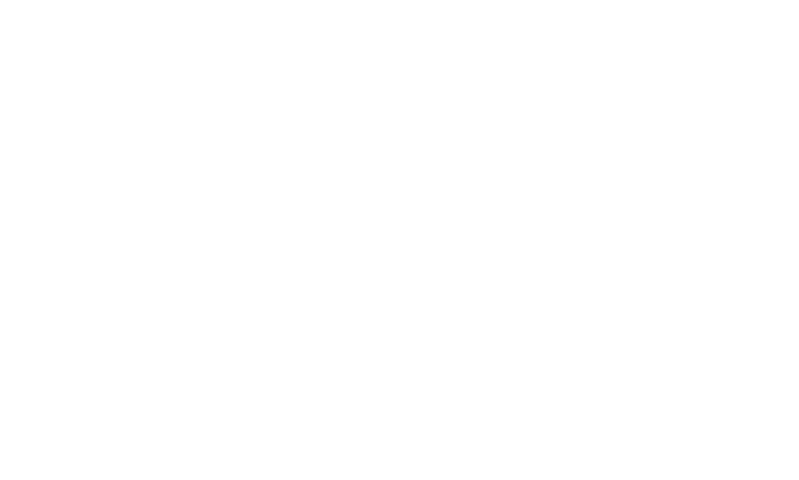
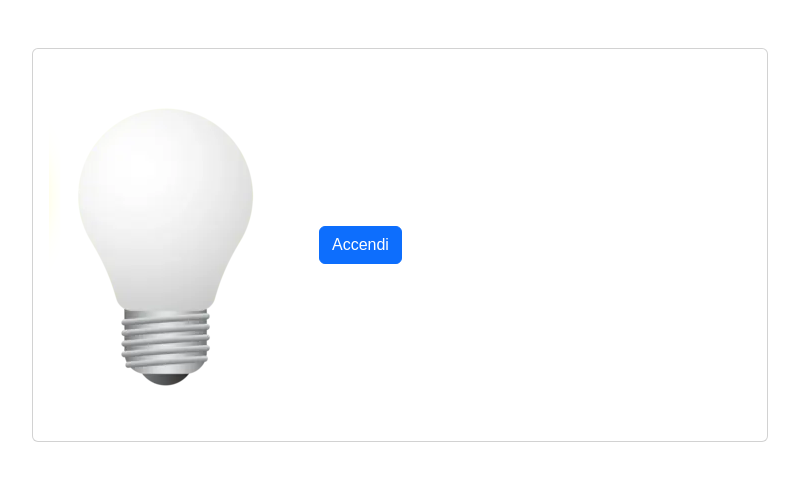
Before and after one commit to luigi-giordano/js-dom-1, a plain HTML site: page index.html in a window 1280 px wide. Shown: the whole page, without its empty margins (240-1039 px from the left). Drawn offline with nearby package versions, Linux system fonts and the light colour scheme.

Commit message:
create container

```diff
--- a/index.html
+++ b/index.html
@@ -3,10 +3,35 @@
 <head>
   <meta charset="UTF-8">
   <meta name="viewport" content="width=device-width, initial-scale=1.0">
+  <!-- Collegamento Css -->
+  <link rel="stylesheet" href="style.css">
+  <!-- Collegamento Bootstrap -->
+  <link href="https://cdn.jsdelivr.net/npm/bootstrap@5.3.0-alpha1/dist/css/bootstrap.min.css" rel="stylesheet">
+  <script src="https://cdn.jsdelivr.net/npm/bootstrap@5.3.0-alpha1/dist/js/bootstrap.bundle.min.js"></script>
+  <!-- Titolo -->
   <title>Primi passi col DOM</title>
-  <link rel="stylesheet" href="style.css">
+</head>
 </head>
 <body>
+  <div class="container my-5">
+    <div class="row justify-content-center">
+        <div class="col-md-8">
+            <div class="card p-3 d-flex flex-row align-items-center">
+                <img src="./img/white_lamp.png" class="img-fluid rounded" alt="Lampadina">
+                <button class="btn btn-primary">Accendi</button>
+            </div>
+        </div>
+    </div>
+</div>
+
+
+
+
+
+
+
+
+
 
 </body>
 </html>
--- a/style.css
+++ b/style.css
@@ -0,0 +1,6 @@
+* {
+  box-sizing: border-box;
+  padding: 0;
+  margin: 0;
+  font-family: Arial, Helvetica, sans-serif;
+}
```
